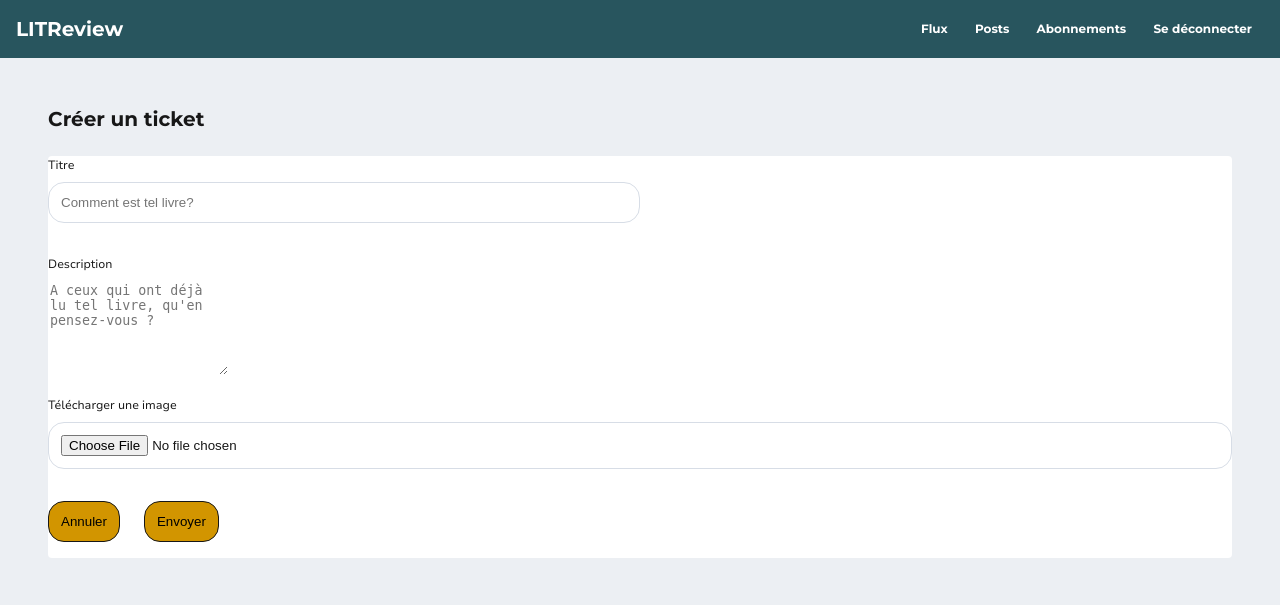
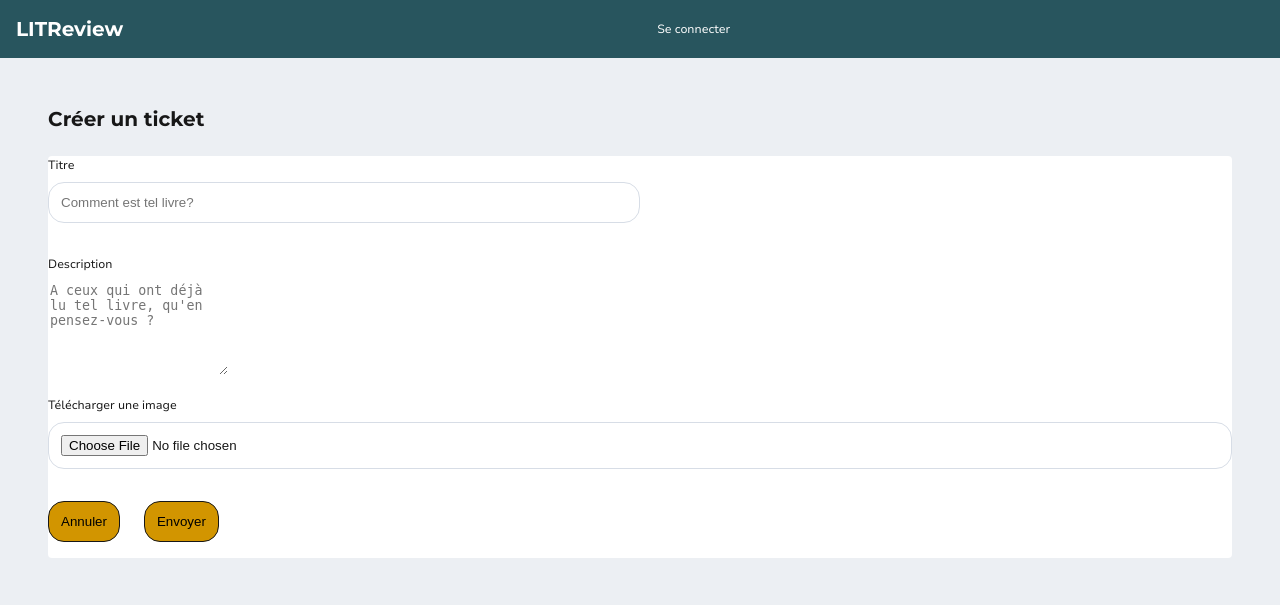
Before and after one commit to Arnaud-Goguelin/ocpy09, a Django app: template tickets/jinja2/tickets/ticket_form.html in a window 1280 px wide. Shown: the top 605 px of the page. Run offline with Django 5.2, Linux system fonts and the light colour scheme; the template is opened without the code that fills it, so the values that code supplies are empty.

Commit message:
feat(template header): update links in header to logout or login if user is auth or not

```diff
--- a/litrevu/templates/header.html
+++ b/litrevu/templates/header.html
@@ -1,9 +1,14 @@
 <header class="header flex --space-between p-md">
     <h1 class="headline-xl"><a href="#">LITReview</a></h1>
-    <nav>
-        <a class="headline-md m-sm" href="#">Flux</a>
-        <a class="headline-md m-sm" href="#">Posts</a>
-        <a class="headline-md m-sm" href="#">Abonnements</a>
-        <a class="headline-md m-sm" href="#">Se déconnecter</a>
+    <nav class="header-nav flex">
+        {% if user.is_authenticated %}
+            <a href="#">Flux</a>
+            <a href="#">Posts</a>
+            <a href="#">Abonnements</a>
+            <a href="{% url 'authentication:logout' %}">Se déconnecter</a>
+        {% else %}
+            <a href="{% url 'authentication:login' %}">Se connecter</a>
+        {% endif %}
     </nav>
+
 </header>
```
